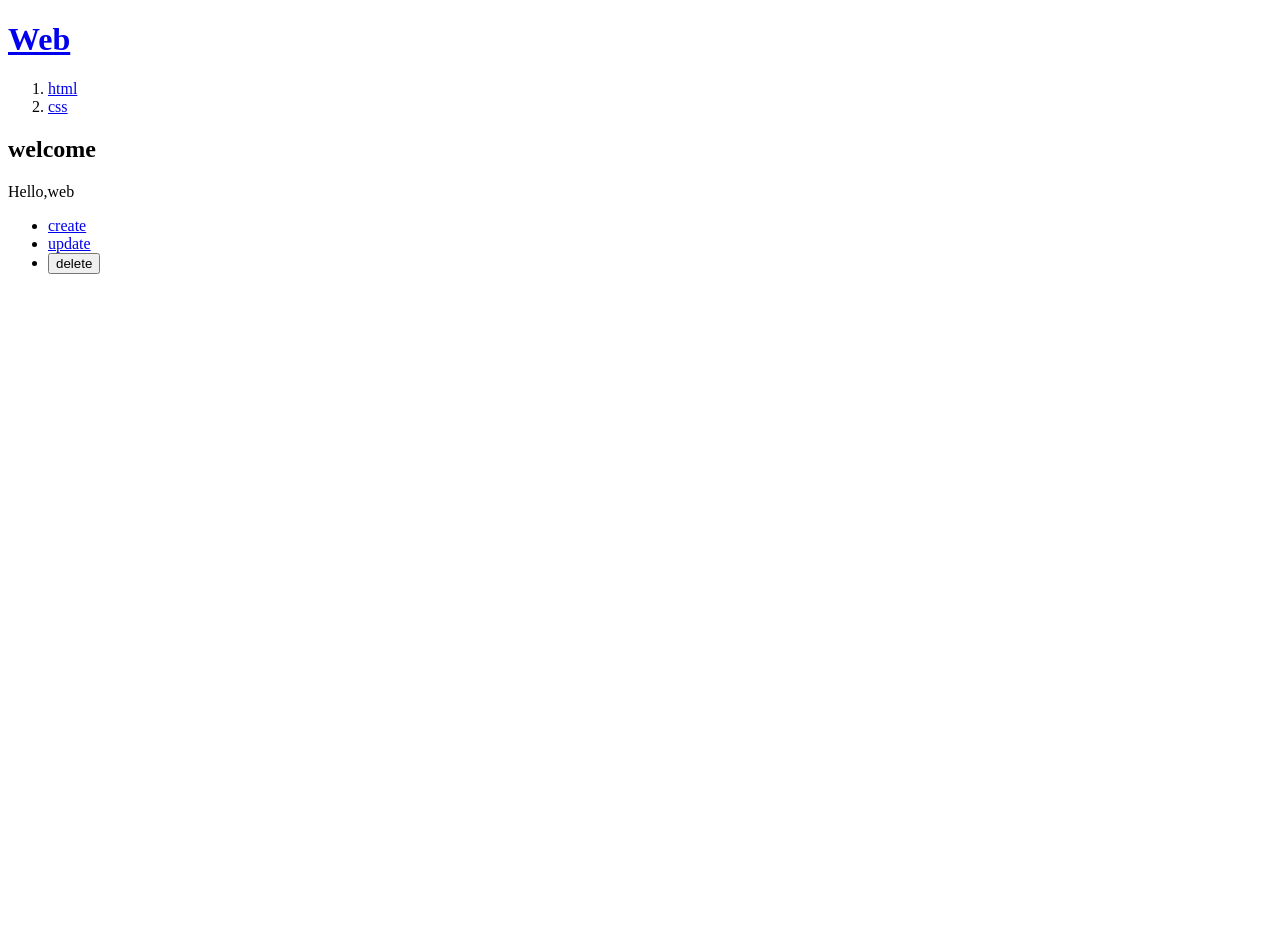
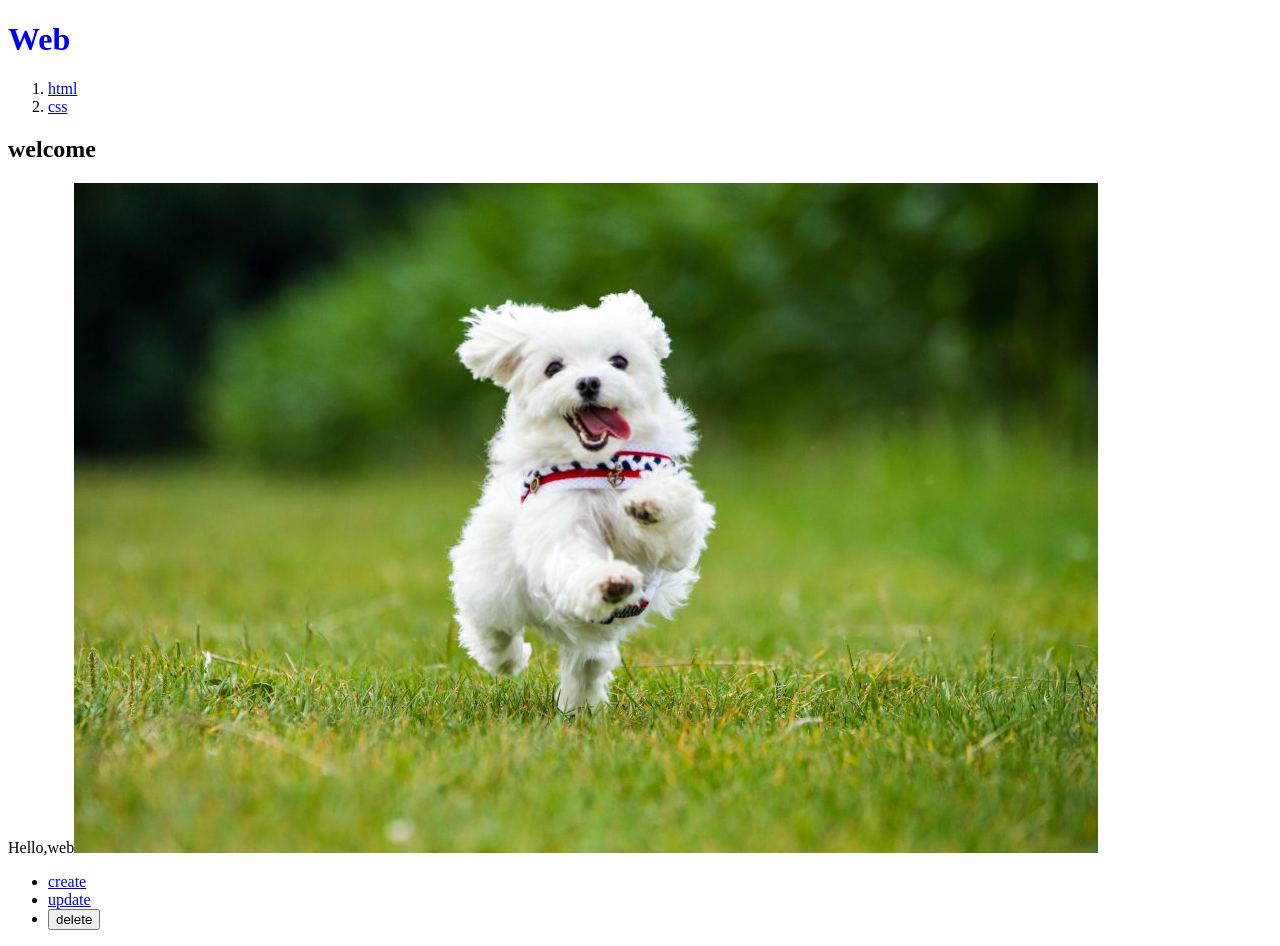
Before and after one commit to seokachu/CRUD-Next-Ver, a Next.js app: page / in a window 1280 px wide. Before the commit the page ends 800 px from the top, so only its background shows below. Built offline with nearby package versions, Linux system fonts and the light colour scheme.

Commit message:
Feat: json-server세팅

```diff
--- /dev/null
+++ b/db.json
@@ -0,0 +1,6 @@
+{
+  "topics": [
+    { "id": 1, "title": "html", "body": "html is..." },
+    { "id": 2, "title": "css", "body": "css is..." }
+  ]
+}
--- a/src/app/globals.css
+++ b/src/app/globals.css
@@ -0,0 +1,3 @@
+h1 a {
+  text-decoration: none;
+}
--- a/src/app/page.js
+++ b/src/app/page.js
@@ -5,6 +5,7 @@ export default function Home() {
     <>
       <h2>welcome</h2>
       Hello,web
+      <img src="/hello.jpeg" alt="hello" />
     </>
   );
 }
```
Also changed, not shown: public/hello.jpeg (added).
